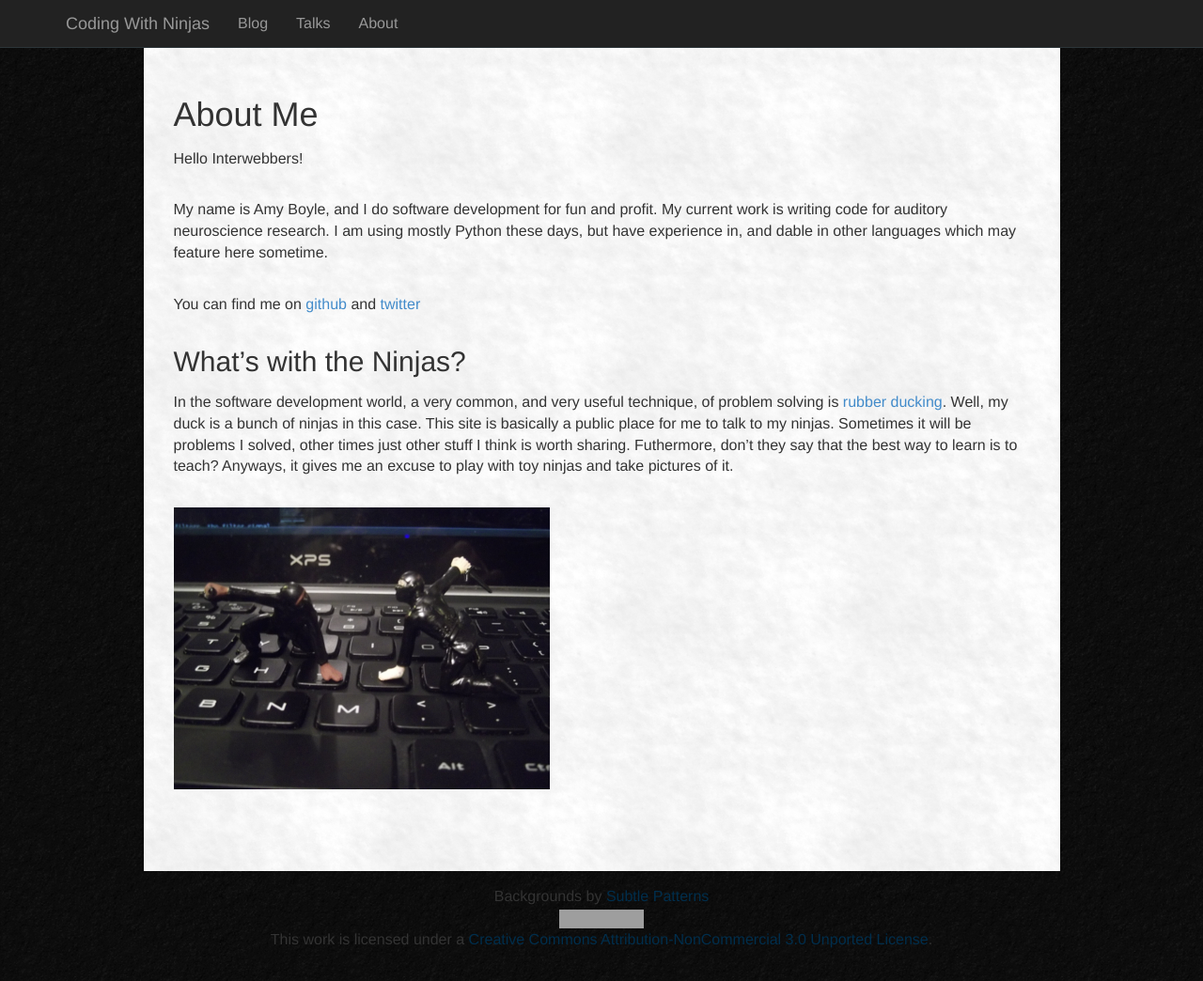
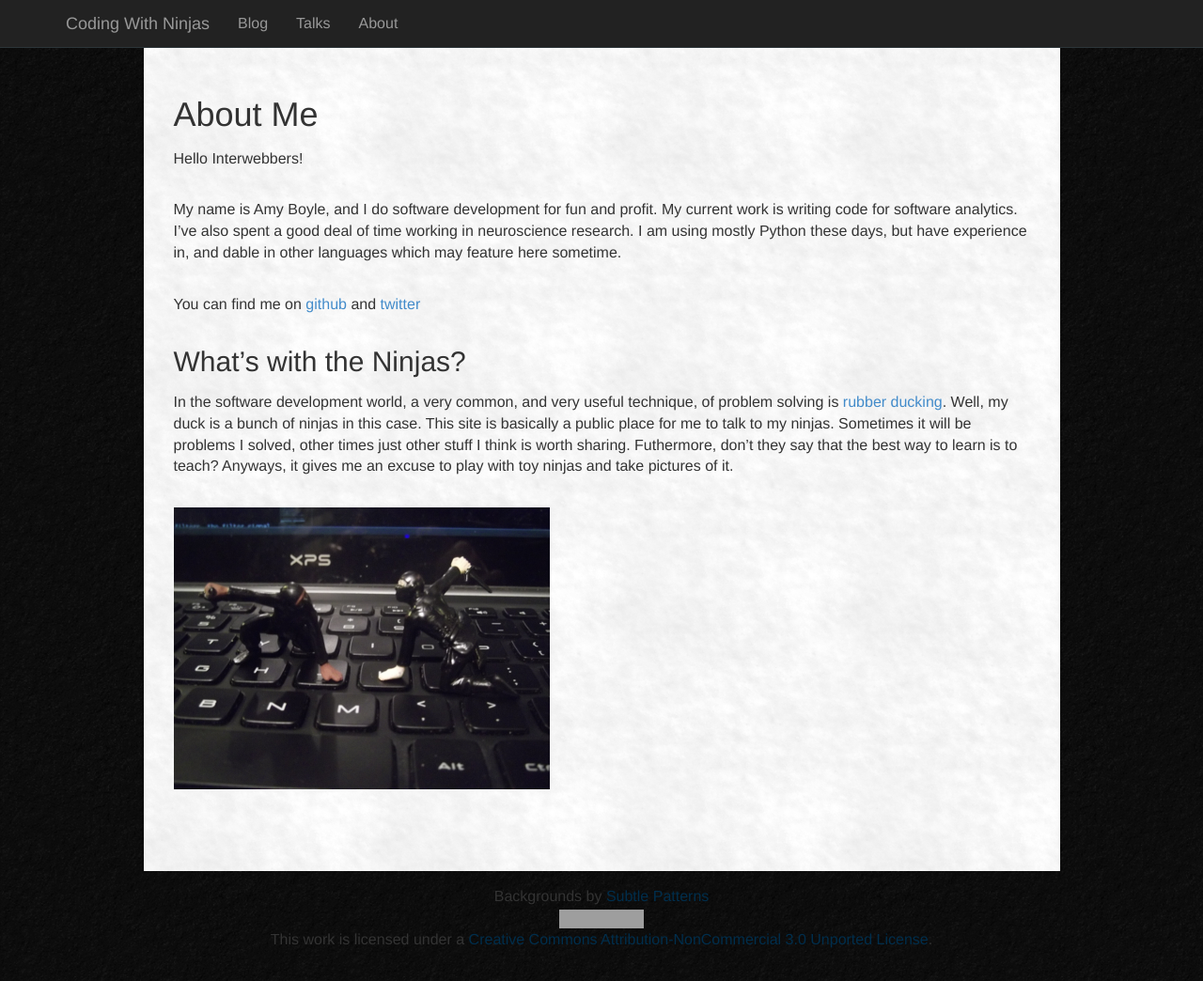
Before and after one commit to boylea/boylea.github.io, a Jekyll site: the page built from about.md, in a window 1280 px wide and 1044 px high. Shown: the whole window at 94% size. Built offline with Jekyll 4.4.1, drawn with Linux system fonts in a browser that asks for light colours; grey boxes are pictures that could not be loaded.

Commit message:
Update about

```diff
--- a/about.md
+++ b/about.md
@@ -7,7 +7,7 @@ About Me
 
 Hello Interwebbers!
 
-My name is Amy Boyle, and I do software development for fun and profit. My current work is writing code for auditory neuroscience research. I am using mostly Python these days, but have experience in, and dable in other languages which may feature here sometime.
+My name is Amy Boyle, and I do software development for fun and profit. My current work is writing code for software analytics. I've also spent a good deal of time working in neuroscience research. I am using mostly Python these days, but have experience in, and dable in other languages which may feature here sometime.
 
 You can find me on [github](https://github.com/boylea) and [twitter](https://twitter.com/amylouboyle)
 
@@ -16,4 +16,4 @@ What's with the Ninjas?
 
 In the software development world, a very common, and very useful technique, of problem solving is [rubber ducking](http://en.wikipedia.org/wiki/Rubber_duck_debugging). Well, my duck is a bunch of ninjas in this case. This site is basically a public place for me to talk to my ninjas. Sometimes it will be problems I solved, other times just other stuff I think is worth sharing. Futhermore, don't they say that the best way to learn is to teach? Anyways, it gives me an excuse to play with toy ninjas and take pictures of it.
 
-<img src="images/keyboardduel.png" alt="ninjaduel" style="width: 400px;" title="Ninjas are great listeners"/>
+<img src="images/keyboardduel.png" alt="ninjas dueling" style="width: 400px;" title="Ninjas are great listeners"/>
```
Also changed, not shown: index.md (+1 -1 lines).
